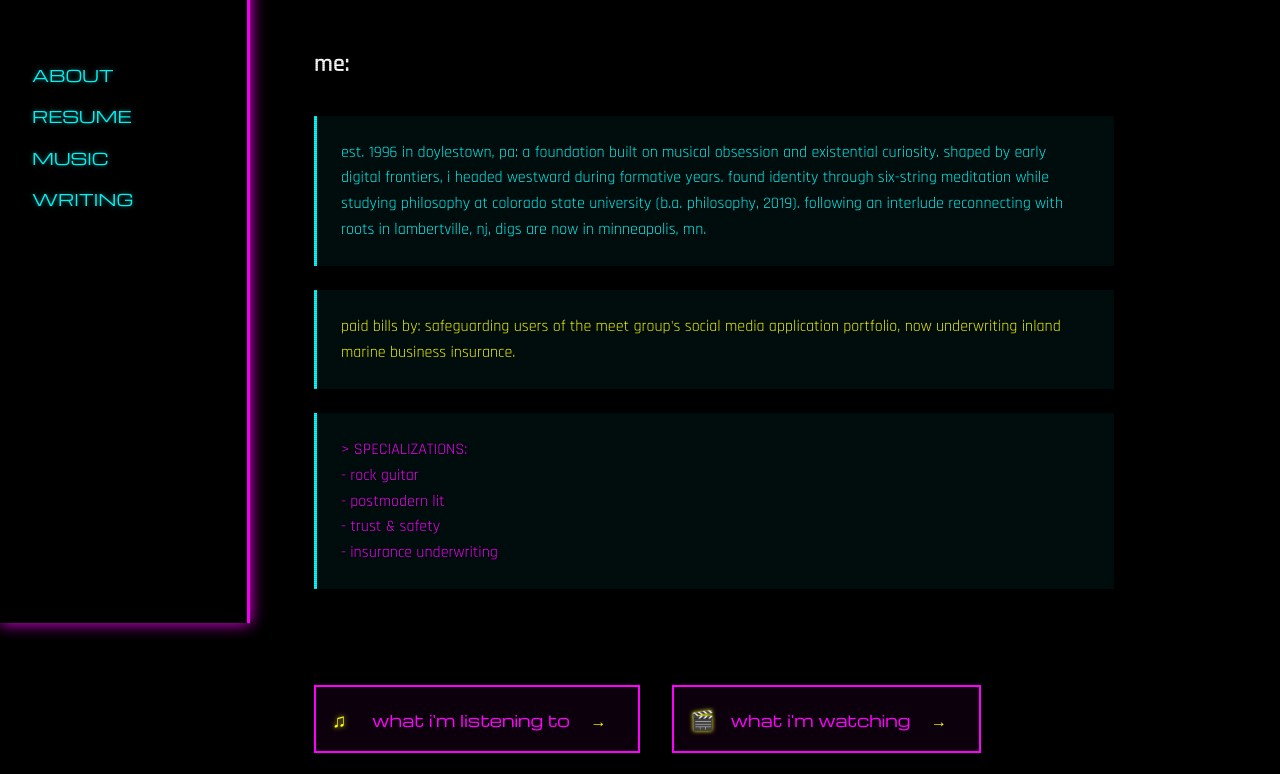
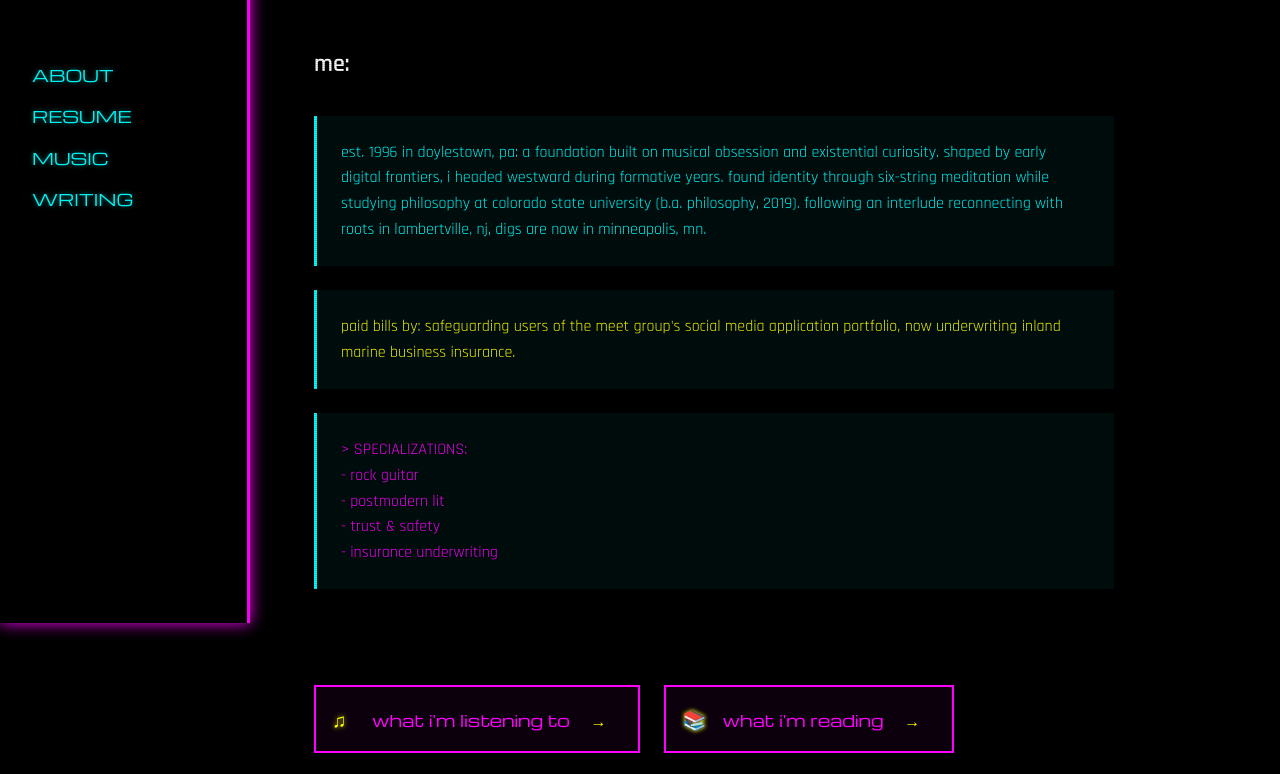
Before and after one commit to ngouldey/ngouldey.github.io, a plain HTML site: page index.html in a window 1280 px wide. Shown: the part 177-951 px from the top of the page. Drawn offline with nearby package versions, Linux system fonts and the light colour scheme.

Commit message:
new b utton

```diff
--- a/index.html
+++ b/index.html
@@ -53,6 +53,12 @@
                    rel="noopener noreferrer">
                     what i'm listening to
                 </a>
+                <a href="https://www.goodreads.com/gouldey"
+                    class="media-button read"
+                    target="_blank"
+                    rel="noopener noreferrer">
+                     what i'm reading
+                 </a>
                 <a href="https://letterboxd.com/ineedscissors/"
                    class="media-button watch"
                    target="_blank"
--- a/style.css
+++ b/style.css
@@ -219,11 +219,12 @@ h1 {
 
 .media-links {
     display: inline-flex;
-    gap: 2rem;
+    gap: 1.5rem;
     margin: 3rem 0;
     padding: 1rem 0;
     max-width: 800px;
     width: 100%;
+    flex-wrap: wrap;
 }
 
 .media-button {
@@ -274,6 +275,12 @@ h1 {
     transition: transform 0.3s;
 }
 
+.media-button.read::before {
+    content: '📚';
+    color: var(--vapor-yellow);
+    filter: drop-shadow(0 0 2px var(--vapor-yellow));
+}
+
 .media-button:hover::after {
     transform: translateX(5px);
 }
```
